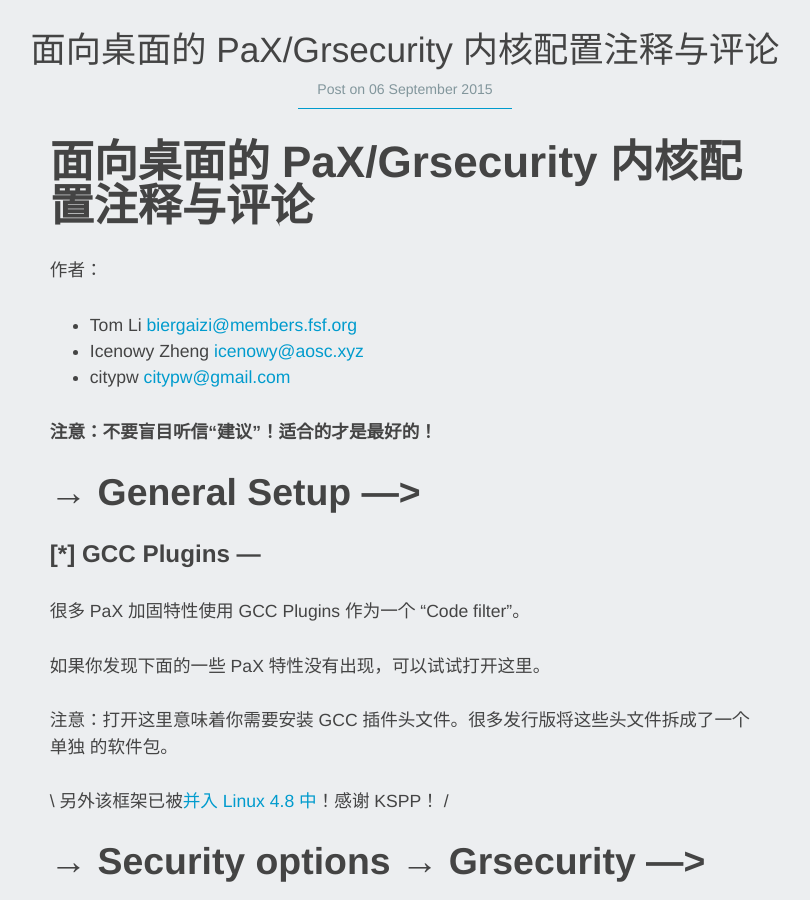
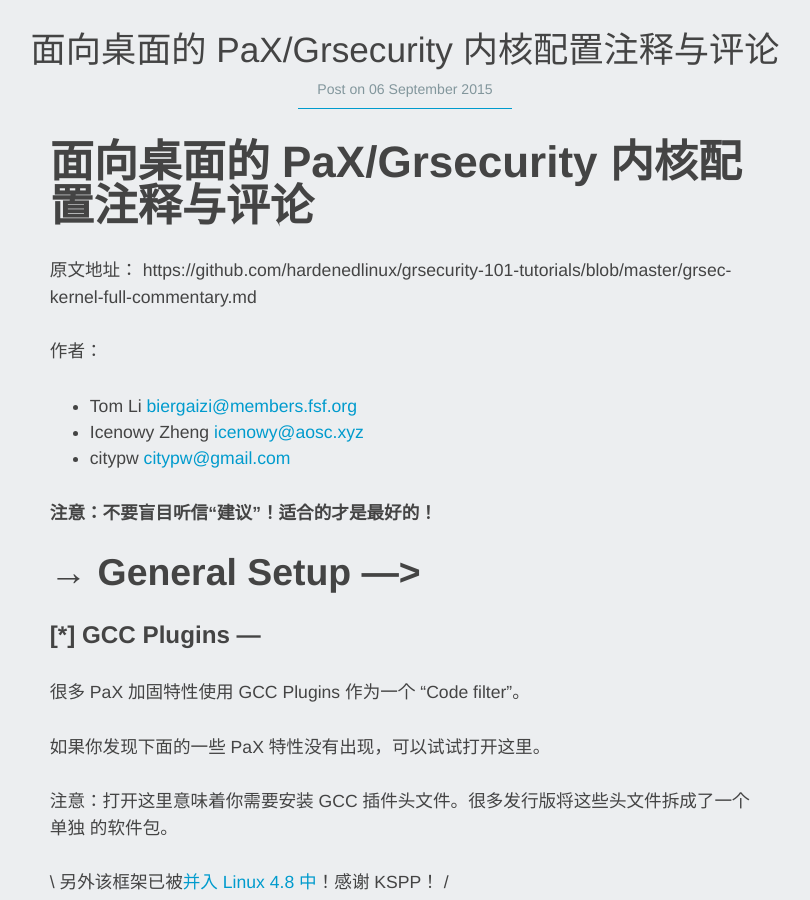
Before and after one commit to hardenedlinux/hardenedlinux.github.io, a Jekyll site: the page built from _posts/2016-08-10-grsec-kernel-full-commentary.markdown, in a window 1280 px wide and 900 px high, scrolled down 407 px. Shown: the whole window, without its empty margins (235-1045 px from the left). Built offline with Jekyll 4.4.1, drawn with Linux system fonts in a browser that asks for light colours; nearby versions of some CDN libraries.

Commit message:
grsec-kernel-full-commentary: add refer
Signed-off-by: Icenowy Zheng <icenowy@aosc.xyz>

```diff
--- a/_posts/2016-08-10-grsec-kernel-full-commentary.markdown
+++ b/_posts/2016-08-10-grsec-kernel-full-commentary.markdown
@@ -8,6 +8,8 @@
 
 面向桌面的 PaX/Grsecurity 内核配置注释与评论
 ==============================================
+
+原文地址： https://github.com/hardenedlinux/grsecurity-101-tutorials/blob/master/grsec-kernel-full-commentary.md
 
 作者：
 
```
